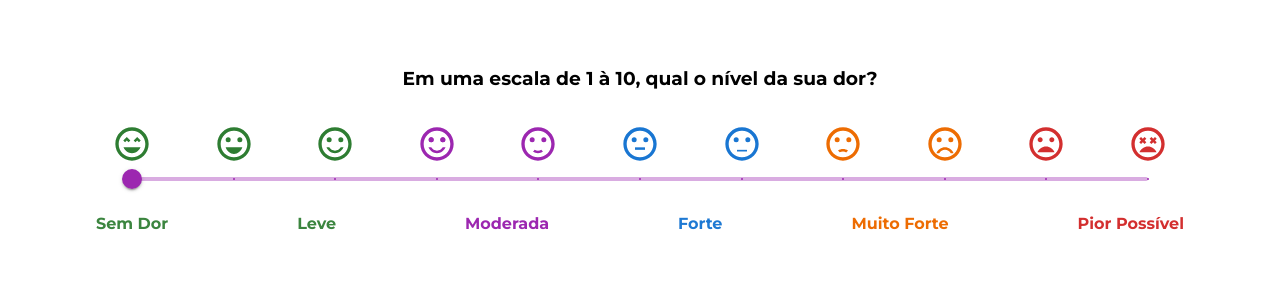
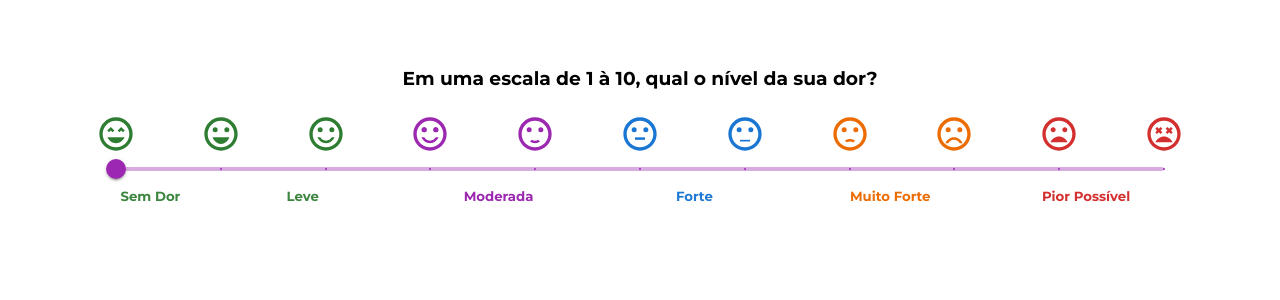
Before and after one commit to annaluizacamargo/BaymaxVital, a React (Create React App) app: page / in a window 1280 px wide. Shown: the top 300 px of the page. Built offline with nearby package versions, Linux system fonts and the light colour scheme.

Commit message:
feat(PainScale): change h4 for h5 and edit style

```diff
--- a/src/components/PainScale/index.js
+++ b/src/components/PainScale/index.js
@@ -19,12 +19,12 @@ const PainScale = () => {
                 </div>
             </div>
             <div className='description'>
-                <h4 className='one' id='zero'>Sem Dor</h4>
-                <h4 className='two' id='one'>Leve</h4>
-                <h4 className='two' id='two'>Moderada</h4>
-                <h4 className='two' id='three'>Forte</h4>
-                <h4 className='two' id='four'>Muito Forte</h4>
-                <h4 className='two' id='five'>Pior Possível</h4>
+                <h5 className='one' id='zero'>Sem Dor</h5>
+                <h5 className='two' id='one'>Leve</h5>
+                <h5 className='two' id='two'>Moderada</h5>
+                <h5 className='two' id='three'>Forte</h5>
+                <h5 className='two' id='four'>Muito Forte</h5>
+                <h5 className='two' id='five'>Pior Possível</h5>
             </div>
         </div>
     );
--- a/src/components/PainScale/style.css
+++ b/src/components/PainScale/style.css
@@ -9,11 +9,11 @@
 
 .pain-scale h3 {
     font-weight: bold;
+    margin-bottom: 1.5rem;
 }
 
 .pain-scale .container-slider {
     width: 100%;
-    padding: 1rem;
     box-sizing: border-box;
 }
 
@@ -54,44 +54,44 @@
 
 .pain-scale .description {
     width: 100%;
-    display: flex;
+    display: grid;
+    grid-template-columns: 10% 18% 18% 18% 18% 18%;
     height: fit-content;
     align-items: center;
     justify-content: space-between;
     margin: auto 0;
 }
 
-.pain-scale .description h4 {
-    display: block;
-    padding: 0;
+.pain-scale .description h5 {
+    padding: 0 0.5rem;
     text-align: center;
     margin: auto 0;
     word-wrap: break-word;
     color: var(--error);
 }
 
-.pain-scale .description h4 .one {
-    width: calc(100%/11);
+.pain-scale .description h5 .one {
+    min-width: calc(100%/11);
     color: var(--green-secondary);
 }
 
-.pain-scale .description h4 .two {
+.pain-scale .description h5 .two {
     width: calc((100%-(100%/11))/5);
 }
 
-.pain-scale .description h4#zero,
-.pain-scale .description h4#one {
+.pain-scale .description h5#zero,
+.pain-scale .description h5#one {
     color: var(--success);
 }
 
-.pain-scale .description h4#two {
+.pain-scale .description h5#two {
     color: var(--secondary);
 }
 
-.pain-scale .description h4#three {
+.pain-scale .description h5#three {
     color: var(--primary);
 }
 
-.pain-scale .description h4#four {
+.pain-scale .description h5#four {
     color: var(--warning);
 }
```
